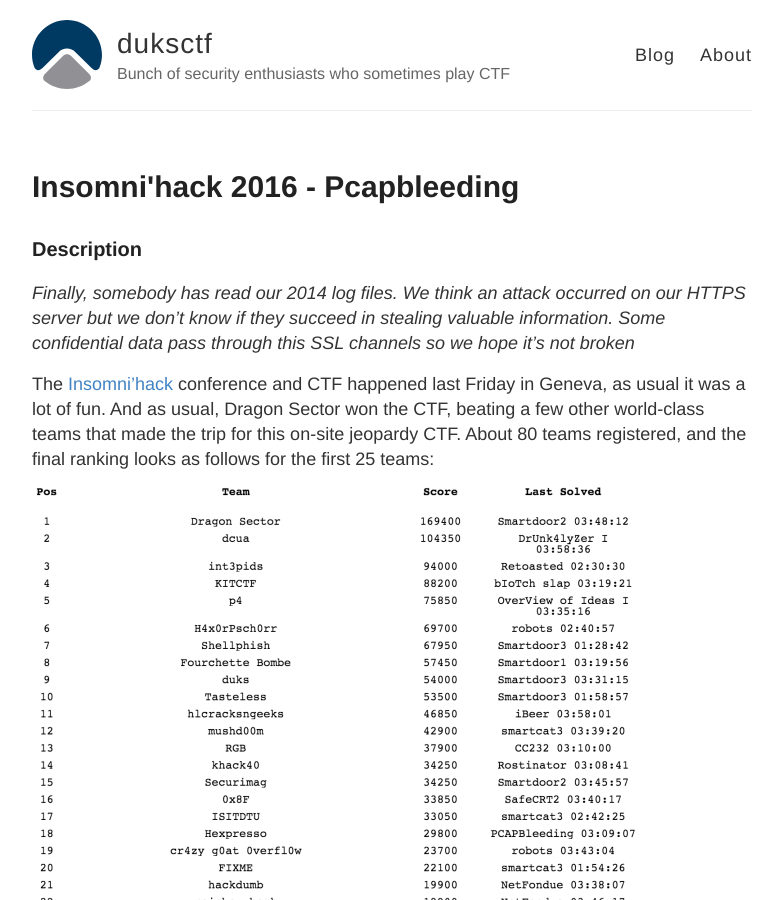
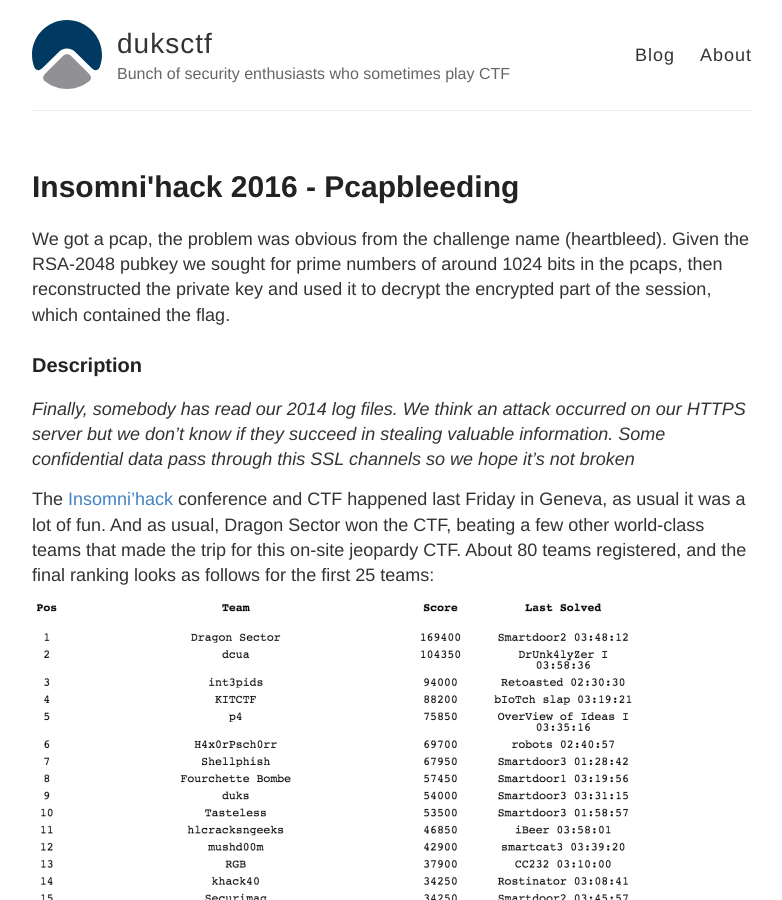
Before and after one commit to duksctf/duksctf.github.io, a Jekyll site: the page built from _posts/2016-03-21-Inso2016-pcapbleeding.md, in a window 1280 px wide and 900 px high. Shown: the whole window, without its empty margins (248-1030 px from the left). Built offline with Jekyll 4.4.1, drawn with Linux system fonts in a browser that asks for light colours.

Commit message:
pcapbleed tldr

```diff
--- a/_posts/2016-03-21-Inso2016-pcapbleeding.md
+++ b/_posts/2016-03-21-Inso2016-pcapbleeding.md
@@ -3,6 +3,14 @@
 title: Insomni'hack 2016 - Pcapbleeding
 date: 2016-03-21
 ---
+
+We got a pcap, the problem was obvious from the challenge name
+(heartbleed). Given the RSA-2048 pubkey we sought for prime numbers of
+around 1024 bits in the pcaps, then reconstructed the private key and
+used it to decrypt the encrypted part of the session, which contained
+the flag.
+
+<!--more-->
 
 ### Description
 
@@ -14,11 +22,17 @@
 
 <!--more-->
 
-The [Insomni'hack](http://insomnihack.ch/) conference and CTF happened last Friday in Geneva, as usual it was a lot of fun. And as usual, Dragon Sector won the CTF, beating a few other world-class teams that made the trip for this on-site jeopardy CTF. About 80 teams registered, and the final ranking looks as follows for the first 25 teams:
+The [Insomni'hack](http://insomnihack.ch/) conference and CTF happened
+last Friday in Geneva, as usual it was a lot of fun. And as usual,
+Dragon Sector won the CTF, beating a few other world-class teams that
+made the trip for this on-site jeopardy CTF. About 80 teams registered,
+and the final ranking looks as follows for the first 25 teams:
 
 ![Ranking](/resources/2016/insomnihack/pcapbleeding/ranking.png)
 
-There was only one challenge in the crypto category, "pcapbleeding". With such a name, the vulnerability was obvious: [Heartbleed](http://heartbleed.com/). We were given three files
+There was only one challenge in the crypto category, "pcapbleeding".
+With such a name, the vulnerability was obvious:
+[Heartbleed](http://heartbleed.com/). We were given three files
 <ul>
         <li><code>attack_log.pcap</code>, a capture of a partial TLS session</li>
         <li><code>hb_scrt_ch.crt</code>, the certificate of the server</li>
```
